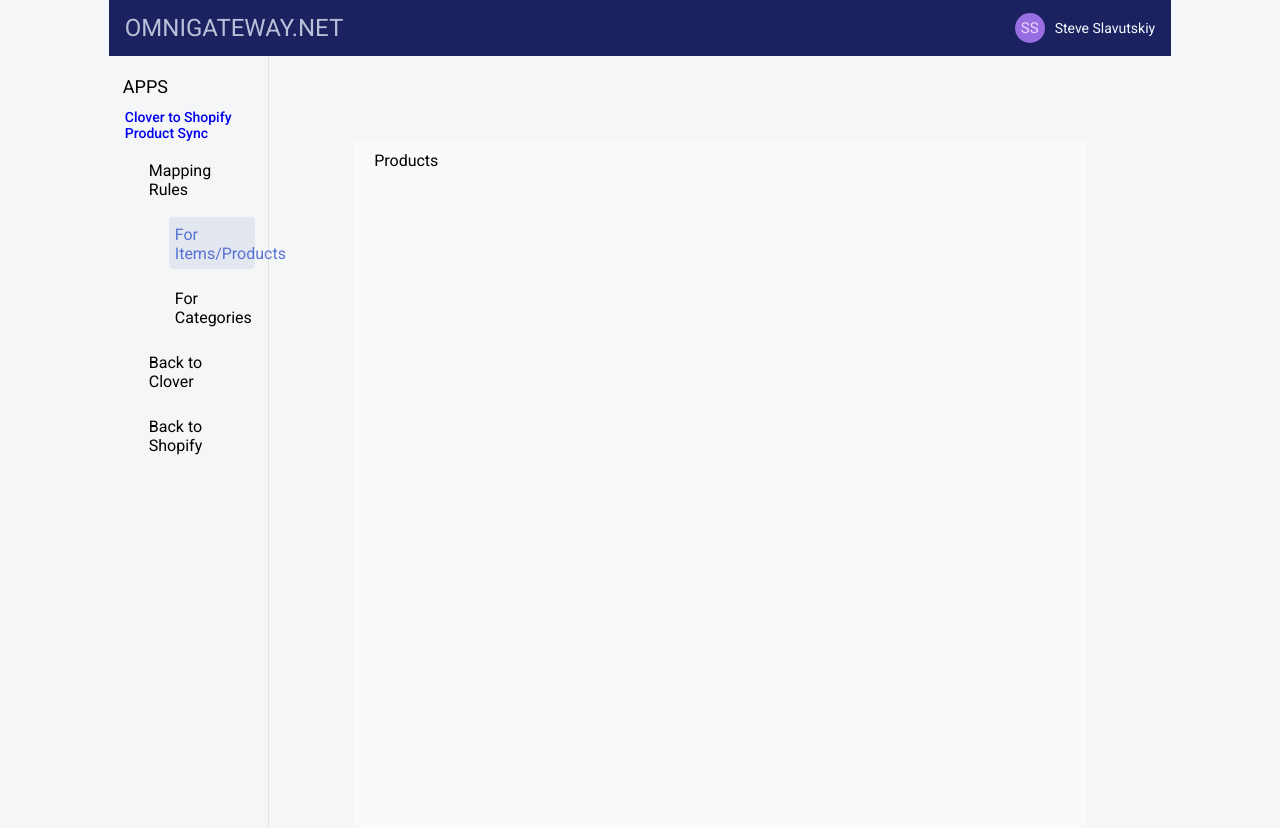
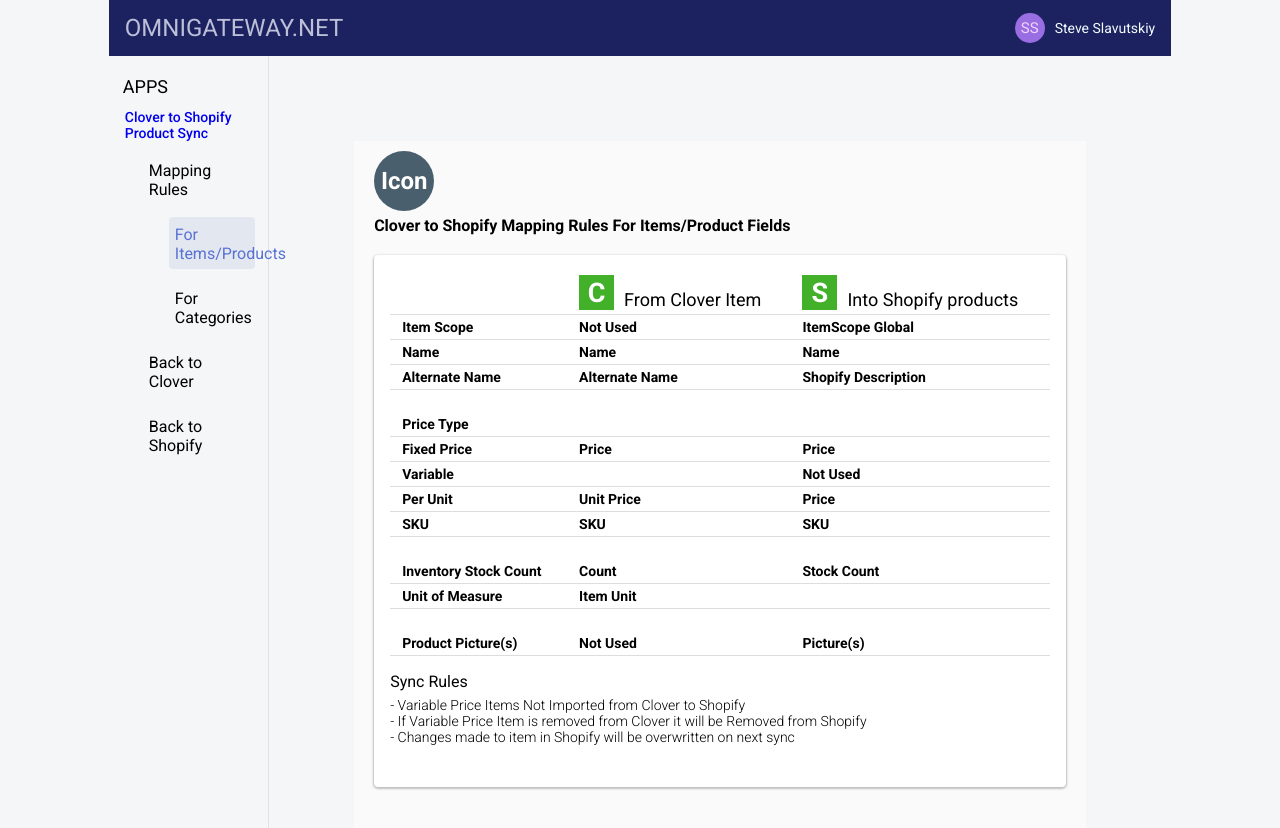
Before and after one commit to David-Orson/FLApp1, a React (Create React App) app: page /products in a window 1280 px wide. Shown: the top 828 px of the page. Built offline with nearby package versions, Linux system fonts and the light colour scheme.

Commit message:
Products

```diff
--- /dev/null
+++ b/src/css/Products.css
@@ -0,0 +1,56 @@
+.product-container {
+  background: white;
+  margin-top: 20px;
+  height: 500px;
+  border-radius: 4px;
+  box-shadow: 0px 1px 2px 1px #c0c0c0;
+  padding: 16px;
+}
+
+.missing-icon--small {
+  display: flex;
+  justify-content: center;
+  align-items: center;
+  height: 35px;
+  width: 35px;
+  background: #42b029;
+  color: white;
+  margin-right: 10px;
+}
+
+.table--products {
+  border-collapse: collapse;
+  width: 100%;
+  font-size: 14px;
+  font-weight: 600;
+  margin-bottom: 16px;
+}
+
+.th--products--flexer {
+  display: flex;
+  align-items: flex-end;
+  justify-content: left;
+}
+
+.th--products {
+  padding: 4px 12px 4px 12px;
+  text-align: left;
+  border-bottom: 1px solid #ddd;
+  font-size: 18px;
+  font-weight: 400;
+}
+.td--products {
+  padding: 26px 12px 4px 12px;
+  text-align: left;
+  border-bottom: 1px solid #ddd;
+}
+
+.td--products--minor {
+  padding: 4px 12px 4px 12px;
+  text-align: left;
+  border-bottom: 1px solid #ddd;
+}
+
+.rules-title {
+  padding-bottom: 6px;
+}
--- a/src/css/Sync.css
+++ b/src/css/Sync.css
@@ -68,7 +68,7 @@
   padding: 16px;
 }
 
-table {
+.table--sync {
   border-collapse: collapse;
   width: 100%;
 }
--- a/src/pages/Products.js
+++ b/src/pages/Products.js
@@ -1,7 +1,100 @@
 import React from "react";
 
+import "../css/Products.css";
+
+import ContentTopline from "../components/ContentTopline";
+
 const Products = () => {
-  return <div>Products</div>;
+  return (
+    <div>
+      <ContentTopline title="Clover to Shopify Mapping Rules For Items/Product Fields" />
+      <div className="product-container">
+        <table className="table--products">
+          <tr>
+            <th className="th--products"></th>
+            <th className="th--products">
+              <div className="th--products--flexer">
+                <h2 className="missing-icon--small">C</h2>
+                <p>From Clover Item</p>
+              </div>
+            </th>
+            <th className="th--products">
+              <div className="th--products--flexer">
+                <h2 className="missing-icon--small">S</h2>
+                <p>Into Shopify products</p>
+              </div>
+            </th>
+          </tr>
+          <tr>
+            <td className="td--products--minor">Item Scope</td>
+            <td className="td--products--minor">Not Used</td>
+            <td className="td--products--minor">ItemScope Global</td>
+          </tr>
+          <tr>
+            <td className="td--products--minor">Name</td>
+            <td className="td--products--minor">Name</td>
+            <td className="td--products--minor">Name</td>
+          </tr>
+          <tr>
+            <td className="td--products--minor">Alternate Name</td>
+            <td className="td--products--minor">Alternate Name</td>
+            <td className="td--products--minor">Shopify Description</td>
+          </tr>
+          <tr>
+            <td className="td--products">Price Type</td>
+            <td className="td--products"></td>
+            <td className="td--products"></td>
+          </tr>
+          <tr>
+            <td className="td--products--minor">Fixed Price</td>
+            <td className="td--products--minor">Price</td>
+            <td className="td--products--minor">Price</td>
+          </tr>
+          <tr>
+            <td className="td--products--minor">Variable</td>
+            <td className="td--products--minor"></td>
+            <td className="td--products--minor">Not Used</td>
+          </tr>
+          <tr>
+            <td className="td--products--minor">Per Unit</td>
+            <td className="td--products--minor">Unit Price</td>
+            <td className="td--products--minor">Price</td>
+          </tr>
+          <tr>
+            <td className="td--products--minor">SKU</td>
+            <td className="td--products--minor">SKU</td>
+            <td className="td--products--minor">SKU</td>
+          </tr>
+          <tr>
+            <td className="td--products">Inventory Stock Count</td>
+            <td className="td--products">Count</td>
+            <td className="td--products">Stock Count</td>
+          </tr>
+          <tr>
+            <td className="td--products--minor">Unit of Measure</td>
+            <td className="td--products--minor">Item Unit</td>
+            <td className="td--products--minor"></td>
+          </tr>
+          <tr>
+            <td className="td--products">Product Picture(s)</td>
+            <td className="td--products">Not Used</td>
+            <td className="td--products">Picture(s)</td>
+          </tr>
+        </table>
+        <p className="rules-title">Sync Rules</p>
+        <p className="caption">
+          - Variable Price Items Not Imported from Clover to Shopify
+        </p>
+        <p className="caption">
+          - If Variable Price Item is removed from Clover it will be Removed
+          from Shopify
+        </p>
+        <p className="caption">
+          - Changes made to item in Shopify will be overwritten on next sync
+        </p>
+      </div>
+    </div>
+  );
 };
 
 export default Products;
--- a/src/pages/Sync.js
+++ b/src/pages/Sync.js
@@ -30,7 +30,7 @@
         </div>
       </div>
       <div className="data-container">
-        <table>
+        <table className="table--sync">
           <tr>
             <th className="th--sync">Data to Sync</th>
             <th className="th--sync">Object Details</th>
```
